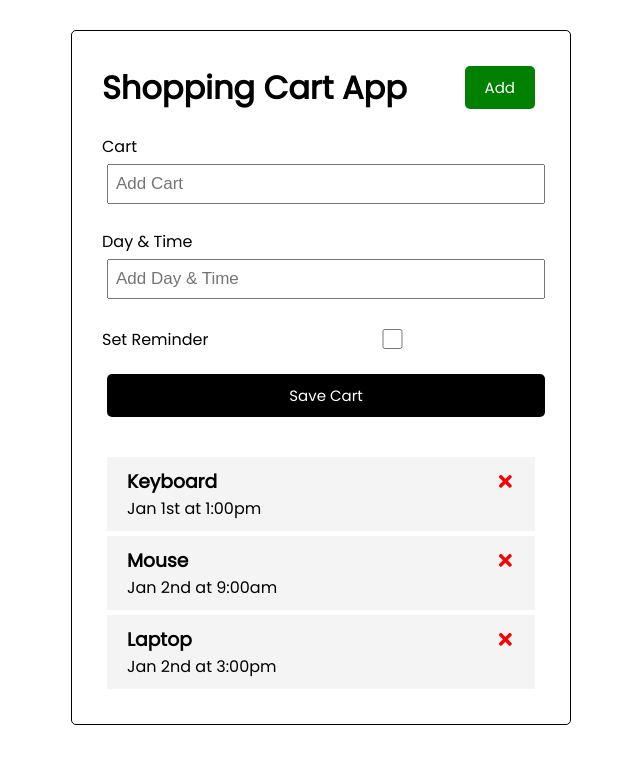
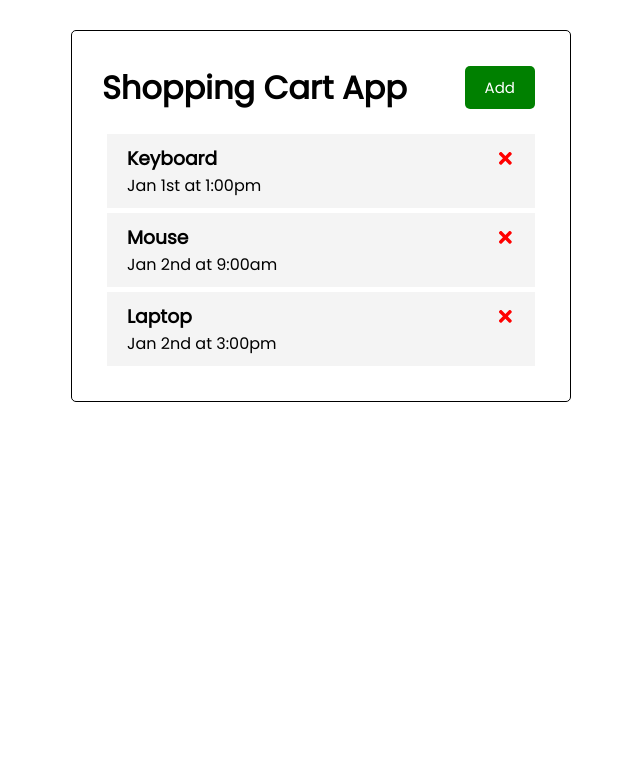
Before and after one commit to nomadkode/nomad-shopping-cart, a React (Create React App) app: page / in a window 1280 px wide. Shown: the top 764 px of the page, without its empty margins (319-959 px from the left). Built offline with nearby package versions, Linux system fonts and the light colour scheme.

Commit message:
changing state in Header.js button

```diff
--- a/src/App.js
+++ b/src/App.js
@@ -4,6 +4,8 @@ import Header from './components/Header';
 import AddCart from './components/AddCart';
 
 const App = () => {
+  const [showAddCart, setShowAddCart] = useState(false);
+
   const [carts, setCarts] = useState([
     {
       id: 1,
@@ -49,12 +51,15 @@ const App = () => {
 
   return (
     <div className="container">
-      <Header />
-      <AddCart onAdd={addCart} />
+      <Header
+        onAdd={() => setShowAddCart(!showAddCart)}
+        showAdd={showAddCart}
+      />
+      {showAddCart && <AddCart onAdd={addCart} />}
       {carts.length > 0 ? (
         <Carts carts={carts} onDelete={deleteCart} onToggle={toggleReminder} />
       ) : (
-        'No Cart To Show'
+        'No cart to show'
       )}
     </div>
   );
--- a/src/components/Header.js
+++ b/src/components/Header.js
@@ -1,15 +1,15 @@
 import PropTypes from 'prop-types';
 import Button from './Button';
 
-const Header = ({ title }) => {
-  const onClick = () => {
-    console.log('Click');
-  };
-
+const Header = ({ title, onAdd, showAdd }) => {
   return (
     <header className="header">
       <h1>{title}</h1>
-      <Button color="green" text="Add" onClick={onClick} />
+      <Button
+        color={showAdd ? 'red' : 'green'}
+        text={showAdd ? 'Close' : 'Add'}
+        onClick={onAdd}
+      />
     </header>
   );
 };
```
